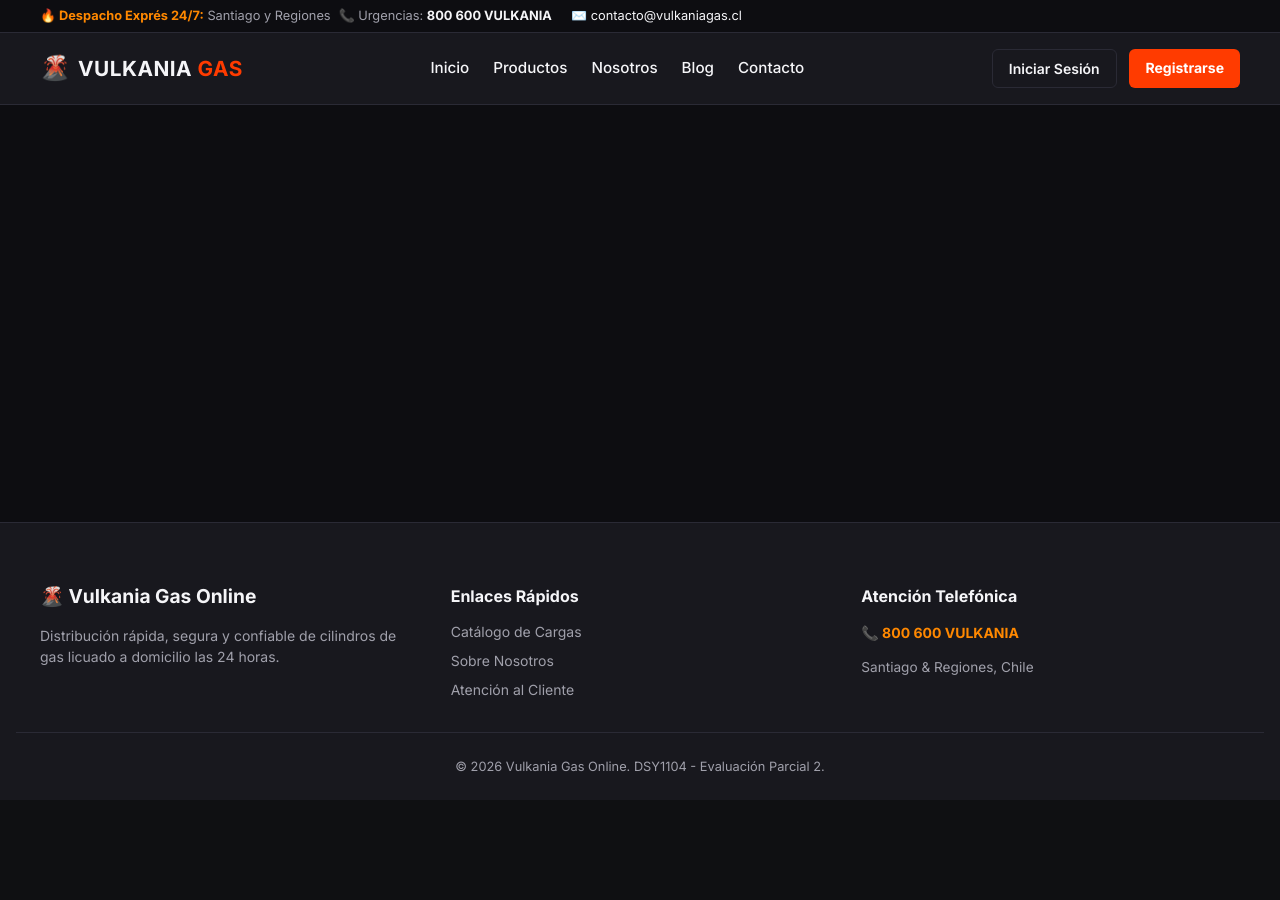
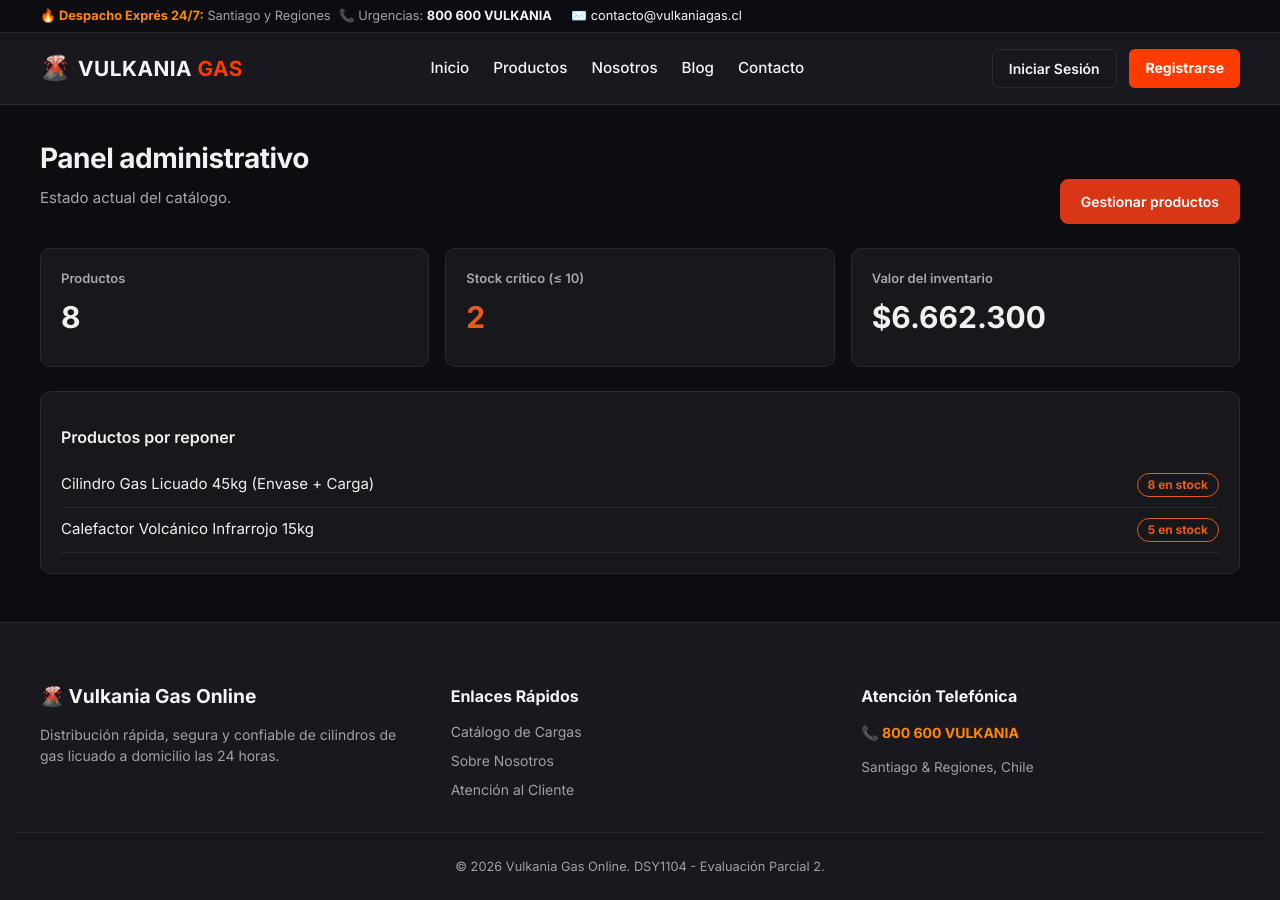
Before and after one commit to AnderOvan/VulkaniaGas, a React (Vite) app: page /admin in a window 1280 px wide. Before the commit the page ends 800 px from the top, so only its background shows below. Built offline with nearby package versions, Linux system fonts and the light colour scheme.

Commit message:
carpeta_admin

```diff
--- a/src/App.jsx
+++ b/src/App.jsx
@@ -15,6 +15,8 @@ import { Login } from './pages/Login';
 import { Registro } from './pages/Registro';
 import { Contacto } from './pages/Contacto';
 import { Productos } from './pages/Productos';
+import { AdminDashboard } from './pages/admin/AdminDashboard';
+
 
 export function App() {
   return (
@@ -32,6 +34,7 @@ export function App() {
             <Route path="/registro" element={<Registro />} />
             <Route path="/contacto" element={<Contacto />} />
             <Route path="/productos" element={<Productos />} />
+            <Route path="/admin" element={<AdminDashboard />} />
           </Routes>
         </main>
 
--- /dev/null
+++ b/src/pages/admin/Admin.css
@@ -0,0 +1,45 @@
+/* Panel administrativo: usa las variables y clases de index.css */
+.admin-page { padding: 32px 0 48px; }
+
+.admin-header {
+  display: flex;
+  justify-content: space-between;
+  align-items: flex-end;
+  flex-wrap: wrap;
+  gap: 16px;
+  margin-bottom: 24px;
+}
+
+.admin-grid {
+  display: grid;
+  gap: 16px;
+  grid-template-columns: repeat(auto-fit, minmax(220px, 1fr));
+  margin-bottom: 24px;
+}
+
+.admin-kpi-label { color: var(--text-secondary); font-size: 13px; font-weight: 600; }
+.admin-kpi-value { color: var(--text-primary); font-size: 30px; font-weight: 700; margin: 6px 0; }
+.admin-kpi-value.warn { color: var(--vulkania-orange); }
+
+.admin-page a.btn-secondary,
+.admin-page a.btn-vulkania { text-decoration: none; }
+
+.admin-list { list-style: none; margin: 12px 0 0; padding: 0; }
+.admin-list li {
+  display: flex;
+  justify-content: space-between;
+  gap: 16px;
+  padding: 10px 0;
+  border-bottom: 1px solid var(--border);
+}
+
+.badge {
+  display: inline-block;
+  padding: 2px 10px;
+  border-radius: 999px;
+  font-size: 12px;
+  font-weight: 700;
+  border: 1px solid currentColor;
+}
+.badge-warn { color: var(--vulkania-orange); }
+.badge-danger { color: var(--vulkania-red); }
--- a/src/pages/admin/AdminDashboard.jsx
+++ b/src/pages/admin/AdminDashboard.jsx
@@ -0,0 +1,62 @@
+import React from 'react';
+import { Link } from 'react-router-dom';
+import { gasProducts } from '../../data/gasData';
+import './admin.css';
+
+const STOCK_CRITICO = 10;
+
+export const AdminDashboard = () => {
+  const criticos = gasProducts.filter((p) => p.stock <= STOCK_CRITICO);
+  const valorInventario = gasProducts.reduce((total, p) => total + p.precio * p.stock, 0);
+
+  return (
+    <div className="container-vulkania admin-page">
+      <div className="admin-header">
+        <div>
+          <h1 className="title-vulkania">Panel administrativo</h1>
+          <p className="subtitle-vulkania">Estado actual del catálogo.</p>
+        </div>
+        <Link to="/admin/productos" className="btn-vulkania">Gestionar productos</Link>
+      </div>
+
+      <div className="admin-grid">
+        <div className="card-vulkania">
+          <div className="admin-kpi-label">Productos</div>
+          <div className="admin-kpi-value">{gasProducts.length}</div>
+        </div>
+
+        <div className="card-vulkania">
+          <div className="admin-kpi-label">Stock crítico (≤ {STOCK_CRITICO})</div>
+          <div className={`admin-kpi-value ${criticos.length > 0 ? 'warn' : ''}`}>{criticos.length}</div>
+        </div>
+
+        <div className="card-vulkania">
+          <div className="admin-kpi-label">Valor del inventario</div>
+          <div className="admin-kpi-value">
+            {valorInventario.toLocaleString('es-CL', { style: 'currency', currency: 'CLP', maximumFractionDigits: 0 })}
+          </div>
+        </div>
+      </div>
+
+      <div className="card-vulkania">
+        <h2 className="product-name">Productos por reponer</h2>
+        {criticos.length === 0 ? (
+          <p className="subtitle-vulkania">Todos los productos tienen stock suficiente.</p>
+        ) : (
+          <ul className="admin-list">
+            {criticos.map((p) => (
+              <li key={p.id}>
+                <span>{p.nombre}</span>
+                <span className={`badge ${p.stock === 0 ? 'badge-danger' : 'badge-warn'}`}>
+                  {p.stock === 0 ? 'Agotado' : `${p.stock} en stock`}
+                </span>
+              </li>
+            ))}
+          </ul>
+        )}
+      </div>
+    </div>
+  );
+};
+
+export default AdminDashboard;
```
Also changed, not shown: 1 other file (tests, documents, lock files or other folders).
